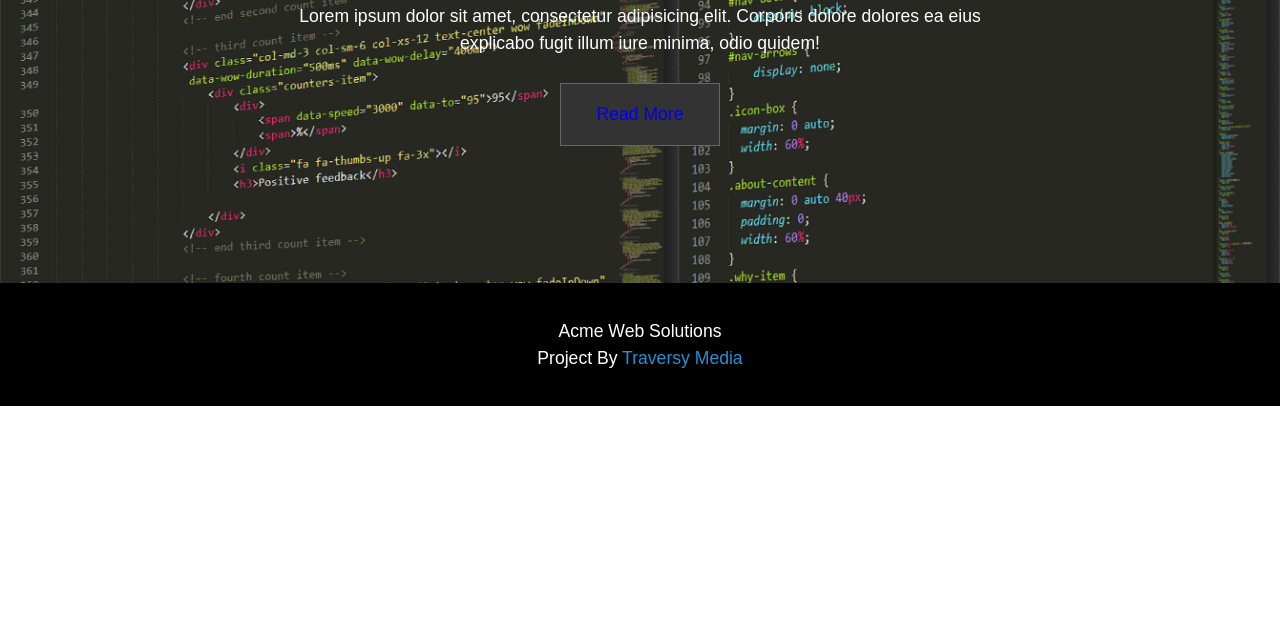
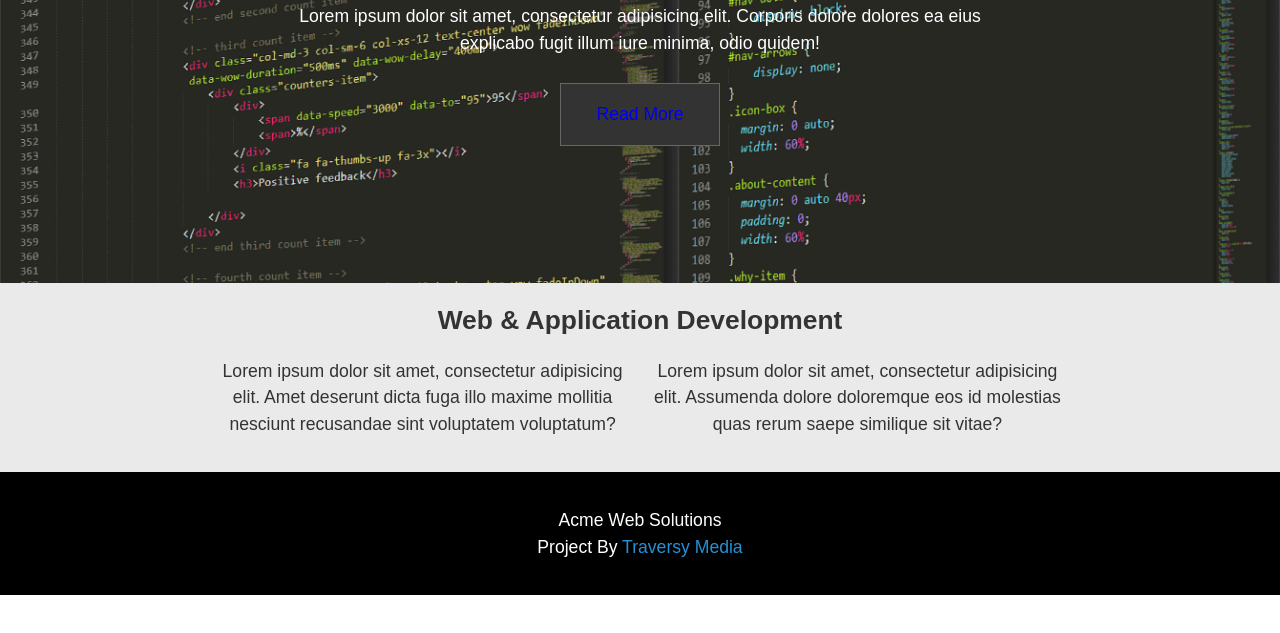
Before and after one commit to OlegNelasy/homework2, a plain HTML site: page index.html in a window 1280 px wide. Shown: the part 167-800 px from the top of the page. Drawn offline with Linux system fonts and the light colour scheme.

Commit message:
add Web & Application Development section
added Web & Application Development section

```diff
--- a/css/styles.css
+++ b/css/styles.css
@@ -1,7 +1,6 @@
 * {
     box-sizing: border-box;
 }
-
 
 body {
     margin: 0;
@@ -9,7 +8,6 @@ body {
     font-family: Arial, Helvetica, sans-serif;
     line-height: 1.5;
     font-size: 1.1em;
-
 }
 
 h1 {
@@ -17,7 +15,7 @@ h1 {
 }
 
 h2 {
-
+    margin: 0;
 }
 
 header {
@@ -82,3 +80,15 @@ footer {
 .blank:hover{
     color: white;
 }
+
+#section-a{
+    background: #eaeaea;
+    text-align: center;
+    padding: 1em;
+    color: #333;
+}
+
+.content-development{
+    display: inline-block;
+    width: 430px;
+}
--- a/index.html
+++ b/index.html
@@ -14,6 +14,16 @@
             <a href="#" class="headerbottom">Read More</a>
         </div>
     </header>
+    <main>
+        <section id="section-a">
+                <h2>Web & Application Development</h2>
+            <div class="content-development"><p>Lorem ipsum dolor sit amet, consectetur adipisicing elit. Amet deserunt dicta fuga illo maxime mollitia nesciunt recusandae sint voluptatem voluptatum?</p></div>
+            <div class="content-development"><p>Lorem ipsum dolor sit amet, consectetur adipisicing elit. Assumenda dolore doloremque eos id molestias quas rerum saepe similique sit vitae?</p></div>
+        </section>
+        <section></section>
+        <section></section>
+        <section></section>
+    </main>
     <footer>
         <div class="footerblok">Acme Web Solutions</div>
         <div class="footerblok">Project By
```
